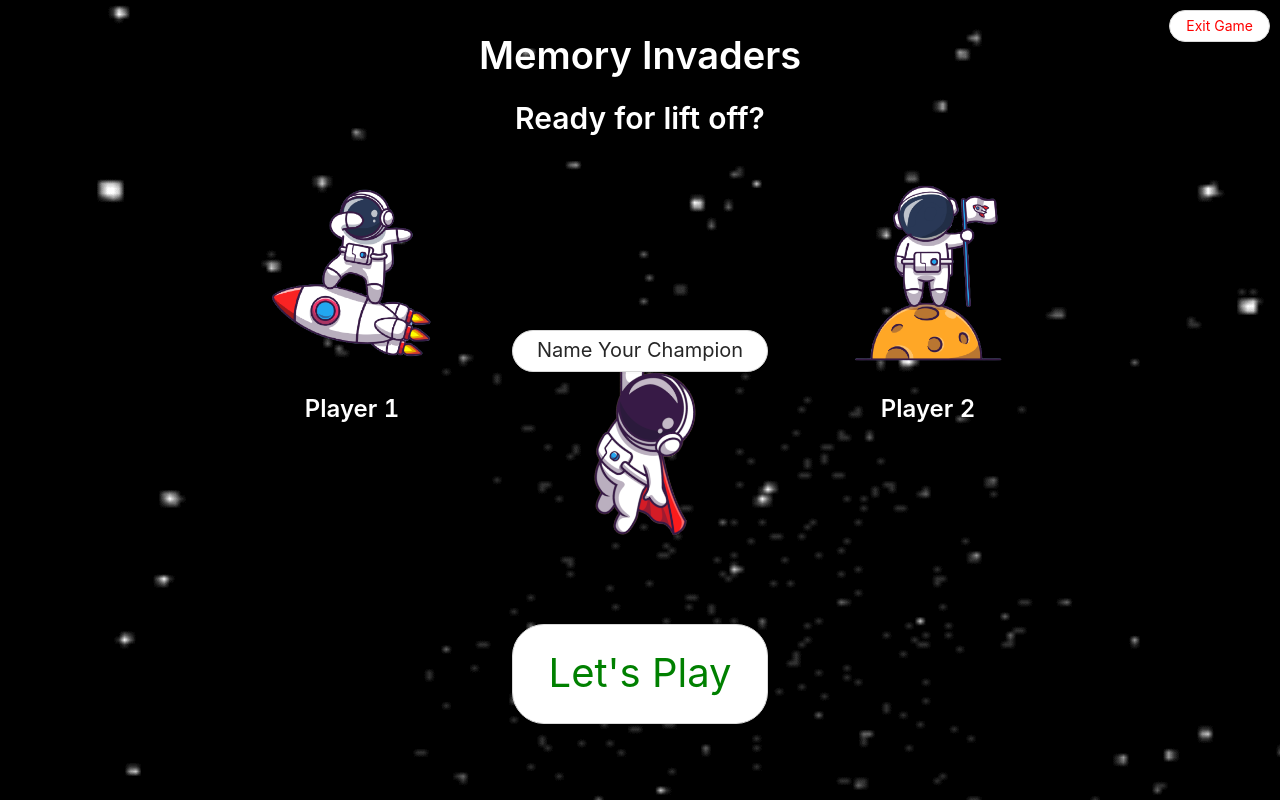
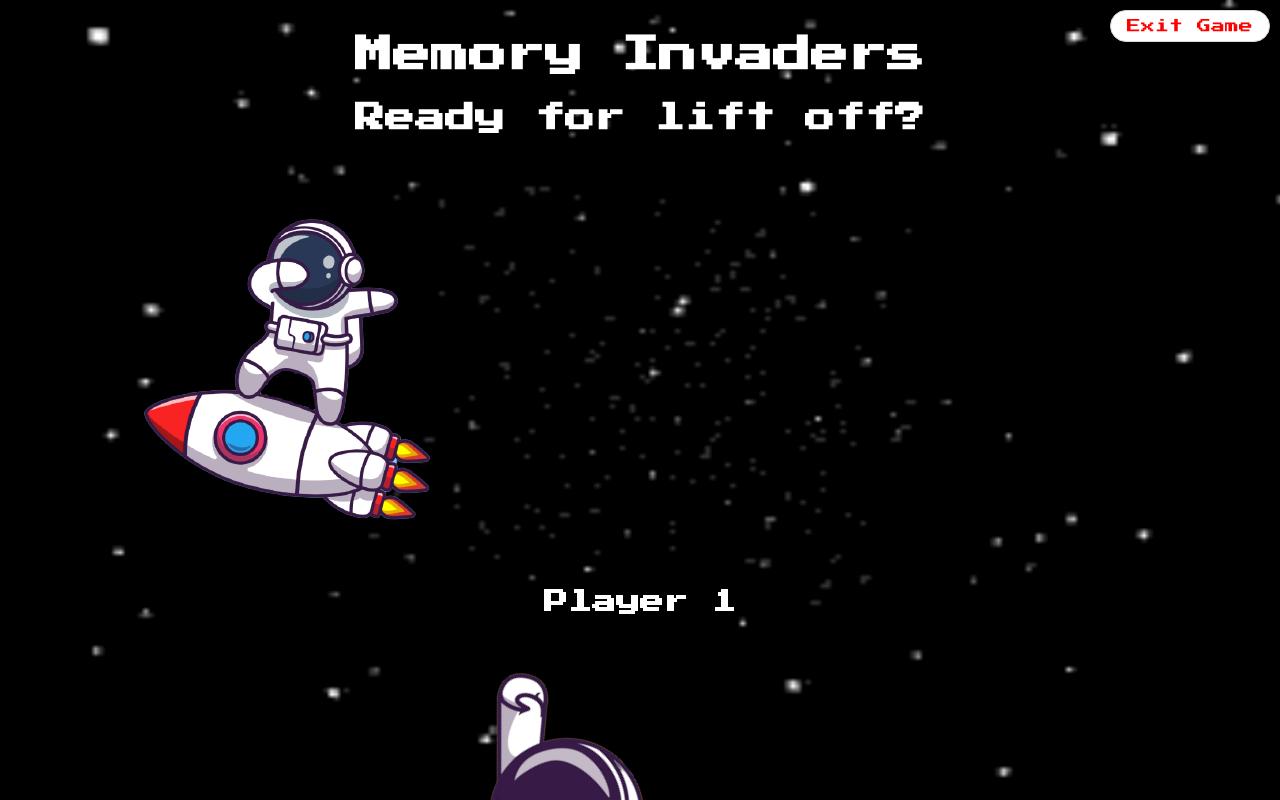
Before and after one commit to Peter-Willmott/SpecnoTechAssessment, a React (Create React App) app: page / in a window 1280 px wide. Shown: the top 800 px of the page. Built offline with nearby package versions, Linux system fonts and the light colour scheme.

Commit message:
(documentation) Add additional comments

```diff
--- a/src/components/GameBoard/Board.js
+++ b/src/components/GameBoard/Board.js
@@ -1,41 +1,40 @@
 import React, { useEffect, useState } from "react";
+import { useLocation, Link, useNavigate } from "react-router-dom";
+
+// Antd imports
 import { Button, Typography } from "antd";
+import { ArrowLeftOutlined } from "@ant-design/icons";
+
+// Images
 import backgroundCard from "../../img/backgroundCard.jpg";
 import backgroundBoard from "../../img/backgroundBoard.png";
 import match from "../../img/match.gif";
 import player1Avatar from "../../img/player1_Avatar.png";
 import player2Avatar from "../../img/player2_Avatar.png";
+
+// Components
 import Card from "../GameBoard/Card";
-import { useLocation, Link, useNavigate } from "react-router-dom";
+import Exit from "../ExitButton";
 
-import { ArrowLeftOutlined } from "@ant-design/icons";
+// Cards
+import cards from "./cardsArray";
 
-import Exit from "../ExitButton";
+// Style
+import "./Board.css";
 
 const { Title } = Typography;
 
+// Style overrides, kept within file ease of image imports
 const styleOverrides = {
   Background: {
     backgroundImage: `url(${backgroundCard})`,
     height: "100vh",
   },
-  GameTitle: {
-    color: "white",
-    textAlign: "center",
-  },
-  Players: {
-    display: "flex",
-  },
-  PlayerOne: {
-    marginLeft: "5%",
-    width: "15%",
-  },
-  PlayerTwo: {
-    marginRight: "5%",
-    width: "15%",
-  },
   CardContainer: {
     backgroundImage: `url(${backgroundBoard})`,
+    backgroundSize: "cover",
+    backgroundRepeat: "no-repeat",
+    backgroundPosition: "center center",
     width: "70%",
     padding: 10,
     borderRadius: 20,
@@ -53,94 +52,7 @@ const styleOverrides = {
     height: "85vh",
     marginTop: -25,
   },
-  CardLayout: {
-    display: "grid",
-    gridTemplateColumns: "1fr 1fr 1fr 1fr 1fr 1fr 1fr 1fr 1fr",
-    gridGap: 4,
-    height: "100%",
-  },
-  Avatars: {
-    marginLeft: "auto",
-    marginRight: "auto",
-    display: "block",
-    width: "100%",
-  },
-  BackArrow: {
-    color: "white",
-    fontSize: 30,
-    marginLeft: 30,
-  },
-  PlayerTurn: {
-    background: "rgb(167, 171, 228)",
-    width: "70%",
-    marginLeft: "15%",
-    height: "15%",
-    borderRadius: 25,
-  },
-  PlayerTurnText: {
-    color: "black",
-    textAlign: "center",
-    paddingTop: 10,
-    fontSize: 22,
-  },
 };
-
-const cards = [
-  { src: "/cards/2_of_clubs.png" },
-  { src: "/cards/2_of_diamonds.png" },
-  { src: "/cards/2_of_hearts.png" },
-  { src: "/cards/2_of_spades.png" },
-  { src: "/cards/3_of_clubs.png" },
-  { src: "/cards/3_of_diamonds.png" },
-  { src: "/cards/3_of_hearts.png" },
-  { src: "/cards/3_of_spades.png" },
-  { src: "/cards/4_of_clubs.png" },
-  { src: "/cards/4_of_diamonds.png" },
-  { src: "/cards/4_of_hearts.png" },
-  { src: "/cards/4_of_spades.png" },
-  { src: "/cards/5_of_clubs.png" },
-  { src: "/cards/5_of_diamonds.png" },
-  { src: "/cards/5_of_hearts.png" },
-  { src: "/cards/5_of_spades.png" },
-  { src: "/cards/6_of_clubs.png" },
-  { src: "/cards/6_of_diamonds.png" },
-  { src: "/cards/6_of_hearts.png" },
-  { src: "/cards/6_of_spades.png" },
-  { src: "/cards/7_of_clubs.png" },
-  { src: "/cards/7_of_diamonds.png" },
-  { src: "/cards/7_of_hearts.png" },
-  { src: "/cards/7_of_spades.png" },
-  { src: "/cards/8_of_clubs.png" },
-  { src: "/cards/8_of_diamonds.png" },
-  { src: "/cards/8_of_hearts.png" },
-  { src: "/cards/8_of_spades.png" },
-  { src: "/cards/9_of_clubs.png" },
-  { src: "/cards/9_of_diamonds.png" },
-  { src: "/cards/9_of_hearts.png" },
-  { src: "/cards/9_of_spades.png" },
-  { src: "/cards/10_of_clubs.png" },
-  { src: "/cards/10_of_diamonds.png" },
-  { src: "/cards/10_of_hearts.png" },
-  { src: "/cards/10_of_spades.png" },
-  { src: "/cards/jack_of_clubs.png" },
-  { src: "/cards/jack_of_diamonds.png" },
-  { src: "/cards/jack_of_hearts.png" },
-  { src: "/cards/jack_of_spades.png" },
-  { src: "/cards/queen_of_clubs.png" },
-  { src: "/cards/queen_of_diamonds.png" },
-  { src: "/cards/queen_of_hearts.png" },
-  { src: "/cards/queen_of_spades.png" },
-  { src: "/cards/king_of_clubs.png" },
-  { src: "/cards/king_of_diamonds.png" },
-  { src: "/cards/king_of_hearts.png" },
-  { src: "/cards/king_of_spades.png" },
-  { src: "/cards/ace_of_clubs.png" },
-  { src: "/cards/ace_of_diamonds.png" },
-  { src: "/cards/ace_of_hearts.png" },
-  { src: "/cards/ace_of_spades.png" },
-  { src: "/cards/joker_red.png" },
-  { src: "/cards/joker_black.png" },
-];
 
 const Board = () => {
   const [playersTurn, setPlayerTurn] = useState(true);
@@ -150,10 +62,13 @@ const Board = () => {
   const [playerOneScore, setPlayerOneScore] = useState(0);
   const [playerTwoScore, setPlayerTwoScore] = useState(0);
   const [rocketShip, setRocketShip] = useState(true);
+  const [time, setTime] = useState(0);
+  const [start, setStart] = useState(false);
 
   const location = useLocation();
   const navigate = useNavigate();
 
+  // Shuffle cards, reset score and clock
   const shuffle = () => {
     const shuffled = [...cards]
       .sort(() => Math.random() - 0.5)
@@ -163,16 +78,21 @@ const Board = () => {
     setCardTwo(null);
     setPlayerOneScore(0);
     setPlayerTwoScore(0);
+    setTime(0);
+    setStart(true);
   };
 
+  // Call shuffle on load
   useEffect(() => {
     shuffle();
   }, []);
 
+  // Assign first and second card
   const selectedCard = (card) => {
     cardOne ? setCardTwo(card) : setCardOne(card);
   };
 
+  // Check if card numbers (value) match
   const checkNumber = (cardOneNumber, cardTwoNumber) => {
     if (cardOneNumber === cardTwoNumber) {
       return true;
@@ -181,6 +101,7 @@ const Board = () => {
     }
   };
 
+  // Check if card colour matches
   const checkColor = (cardOneSuit, cardTwoSuit) => {
     if (cardOneSuit === cardTwoSuit) {
       return true;
@@ -189,6 +110,7 @@ const Board = () => {
     }
   };
 
+  // Navigate to Score on game complete
   useEffect(() => {
     if (shuffledCards.length > 0) {
       if (shuffledCards.some((e) => e.matched === false)) {
@@ -203,25 +125,47 @@ const Board = () => {
         });
       }
     }
+  // eslint-disable-next-line react-hooks/exhaustive-deps
   }, [shuffledCards]);
 
+  // Game Clock
+  useEffect(() => {
+    let interval = null;
+    if (start) {
+      interval = setInterval(() => {
+        setTime((prevTime) => prevTime + 10);
+      }, 10);
+    } else {
+      clearInterval(interval);
+    }
+    return () => clearInterval(interval);
+  }, [start]);
+
+  // Show 'Its a Match' Rocket
   const showRocket = () => {
     setRocketShip(false);
     setTimeout(() => setRocketShip(true), 1600);
   };
 
+  // Match cards
   useEffect(() => {
     if (cardOne && cardTwo) {
+      // Split card src (e.g. "/cards/2_of_clubs.png")
       const cardOneValues = cardOne.src.split("_");
       const cardTwoValues = cardTwo.src.split("_");
       let cardOneNumber = null;
       let cardTwoNumber = null;
       let cardOneSuit = null;
       let cardTwoSuit = null;
+      // (e.g. "/cards/2")
       cardOneNumber = cardOneValues[0];
       cardTwoNumber = cardTwoValues[0];
+      // Identify if card One is a Jocker or not based of split length (_).
+        //  Length of "/cards/2_of_clubs.png" = 3
+        //  Length of "/cards/joker_black.png" = 2
       if (cardOneValues.length > 2) {
         cardOneSuit = cardOneValues[2];
+        // Match suit to colour
         if (cardOneSuit === "clubs.png" || cardOneSuit === "spades.png") {
           cardOneSuit = "black";
         } else {
@@ -245,6 +189,7 @@ const Board = () => {
       const number = checkNumber(cardOneNumber, cardTwoNumber);
       const suit = checkColor(cardOneSuit, cardTwoSuit);
 
+      // If cards match, update 'matched' value to 'true' for both cards
       if (number && suit) {
         setShuffledCards((cardsOnBoard) => {
           return cardsOnBoard.map((card) => {
@@ -258,14 +203,18 @@ const Board = () => {
             }
           });
         });
+        // Show rocket animation
         setTimeout(showRocket());
+        // Reset card selection
         setCardOne(null);
         setCardTwo(null);
+        // Add score
         if (playersTurn) {
-          setPlayerOneScore(playerOneScore + 10);
+          setPlayerOneScore((prevCount) => prevCount + 10);
         } else {
-          setPlayerTwoScore(playerTwoScore + 10);
+          setPlayerTwoScore((prevCount) => prevCount + 10);
         }
+      // If no match, reset card selection and next players turn
       } else {
         setTimeout(() => {
           setCardOne(null);
@@ -285,26 +234,22 @@ const Board = () => {
           to="/"
           state={{ playerOne: "playerOneName", playerTwo: "playerTwoName" }}
         >
-          <ArrowLeftOutlined style={styleOverrides.BackArrow} />
+          <ArrowLeftOutlined className="backArrow" />
         </Link>
       </div>
 
-      <div style={styleOverrides.Players}>
-        <div style={styleOverrides.PlayerOne}>
-          <img
-            style={styleOverrides.Avatars}
-            src={player1Avatar}
-            alt="Player_1"
-          />
-          <Title style={styleOverrides.GameTitle} level={3}>
+      <div className="players">
+        <div className="playerOne">
+          <img className="avatars" src={player1Avatar} alt="Player_1" />
+          <Title className="gameTitle" level={3}>
             {location.state.playerOne}
           </Title>
-          <Title style={styleOverrides.GameTitle} level={4}>
+          <Title className="gameTitle" level={4}>
             Score: {playerOneScore}
           </Title>
           {playersTurn && (
-            <div style={styleOverrides.PlayerTurn}>
-              <Title style={styleOverrides.PlayerTurnText} level={4}>
+            <div className="playerTurn">
+              <Title className="playerTurnText" level={4}>
                 It's your turn
               </Title>
             </div>
@@ -312,8 +257,9 @@ const Board = () => {
         </div>
         {rocketShip && (
           <div style={styleOverrides.CardContainer}>
-            <div style={styleOverrides.CardLayout}>
+            <div className="cardLayout">
               {shuffledCards.map((indCard) => (
+                // Component to handle individual cards
                 <Card
                   key={indCard.id}
                   indCard={indCard}
@@ -327,27 +273,25 @@ const Board = () => {
         )}
         {!rocketShip && <div style={styleOverrides.CardContainerMatch}></div>}
 
-        <div style={styleOverrides.PlayerTwo}>
-          <img
-            style={styleOverrides.Avatars}
-            src={player2Avatar}
-            alt="Player_2"
-          />
-          <Title style={styleOverrides.GameTitle} level={3}>
+        <div className="playerTwo">
+          <img className="avatars" src={player2Avatar} alt="Player_2" />
+          <Title className="gameTitle" level={3}>
             {location.state.playerTwo}
           </Title>
-          <Title style={styleOverrides.GameTitle} level={4}>
+          <Title className="gameTitle" level={4}>
             Score: {playerTwoScore}
           </Title>
           {!playersTurn && (
-            <div style={styleOverrides.PlayerTurn}>
-              <Title style={styleOverrides.PlayerTurnText} level={4}>
+            <div className="playerTurn">
+              <Title className="playerTurnText" level={4}>
                 It's your turn
               </Title>
             </div>
           )}
         </div>
       </div>
+      <div className="row">
+        <div className="column">
           <Link
             to="/score"
             state={{
@@ -357,9 +301,20 @@ const Board = () => {
               playerTwoScore: playerTwoScore,
             }}
           >
-        <Button>End Game</Button>
+            <Button className="bottomButtons">End Game</Button>
           </Link>
-      <Button onClick={shuffle}>Play Again</Button>
+        </div>
+        <div className="column">
+          {/* Game timer */}
+          {("0" + Math.floor((time / 60000) % 60)).slice(-2)}:
+          {("0" + Math.floor((time / 1000) % 60)).slice(-2)}
+        </div>
+        <div className="column">
+          <Button className="bottomButtons" onClick={shuffle}>
+            Play Again
+          </Button>
+        </div>
+      </div>
     </div>
   );
 };
--- a/src/components/LandingPage/LandingPage.js
+++ b/src/components/LandingPage/LandingPage.js
@@ -1,11 +1,20 @@
 import React, { useState } from "react";
+import { Link } from "react-router-dom";
+
+// Antd imports
 import { Button, Typography, Modal, Form, Input } from "antd";
+
+// Images
 import background from "../../img/background.gif";
 import player1Avatar from "../../img/player1_Avatar.png";
 import player2Avatar from "../../img/player2_Avatar.png";
 import flying from "../../img/flyingRotated.png";
+
+// Components
 import Exit from "../ExitButton";
-import { Link } from "react-router-dom";
+
+// Style
+import "./LandingPage.css";
 
 const { Title } = Typography;
 
@@ -13,61 +22,8 @@ const styleOverrides = {
   Background: {
     backgroundImage: `url(${background})`,
     height: "100vh",
-  },
-  GameTitle: {
-    color: "white",
-    textAlign: "center",
-  },
-  GameReady: {
-    color: "white",
-    textAlign: "center",
-  },
-  Players: {
-    display: "flex",
-  },
-  PlayerOne: {
-    marginLeft: "15%",
-    width: "25%",
-  },
-  PlayerTwo: {
-    marginRight: "15%",
-    width: "25%",
-  },
-  Avatars: {
-    marginLeft: "auto",
-    marginRight: "auto",
-    display: "block",
-    width: "100%",
-  },
-  FlyingMan: {
-    marginLeft: "auto",
-    marginRight: "auto",
-    display: "block",
-    width: "100%",
-    paddingTop: "48%"
-  },
-  ChampionContainer: {
-    width: "20%",
-  },
-  ChampionButton: {
-    width: "100%",
-    top: "42%",
-    height: "10%",
-    fontSize: 20,
-  },
-  AvatarsModal: {
-    display: "inline",
-    width: "50%",
-    marginLeft: "25%",
-  },
-  Play: {
-    width: "20%",
-    marginLeft: "40%",
-    marginRight: "40%",
-    marginTop: 50,
-    color: "green",
-    height: 100,
-    fontSize: 40,
+    backgroundSize: "cover",
+    backgroundPosition: "center center",
   },
 };
 
@@ -78,6 +34,7 @@ const LandingPage = () => {
 
   const [form] = Form.useForm();
 
+  // Show player naming modal
   const championSelect = () => {
     setIsModalVisible(true);
   };
@@ -86,6 +43,7 @@ const LandingPage = () => {
     setIsModalVisible(false);
   };
 
+  // Set players names
   const onFinish = (values) => {
     setPlayerOneName(values.player1);
     setPlayerTwoName(values.player2);
@@ -96,39 +54,31 @@ const LandingPage = () => {
     <div style={styleOverrides.Background}>
       <Exit />
       <div>
-        <Title style={styleOverrides.GameTitle} level={1}>
+        <Title className="gameTitle" level={1}>
           Memory Invaders
         </Title>
       </div>
       <div>
-        <Title style={styleOverrides.GameReady} level={2}>
+        <Title className="gameTitle" level={2}>
           Ready for lift off?
         </Title>
       </div>
-      <div style={styleOverrides.Players}>
-        <div style={styleOverrides.PlayerOne}>
-          <img
-            style={styleOverrides.Avatars}
-            src={player1Avatar}
-            alt="Player_1"
-          />
-          <Title style={styleOverrides.GameTitle} level={3}>
+      <div className="playersContainer">
+        <div className="playerOneContainer">
+          <img className="playerPicture" src={player1Avatar} alt="Player_1" />
+          <Title className="gameTitle" level={3}>
             {playerOneName}
           </Title>
         </div>
-        <div style={styleOverrides.ChampionContainer}>
+        <div className="championContainer">
           <Button
-            style={styleOverrides.ChampionButton}
+            className="championButton"
             onClick={championSelect}
             shape="round"
           >
             Name Your Champion
           </Button>
-          <img
-            style={styleOverrides.FlyingMan}
-            src={flying}
-            alt="flying"
-          />
+          <img className="flyingMan" src={flying} alt="flying" />
           <Modal
             title="Choose Wisely"
             visible={isModalVisible}
@@ -140,11 +90,7 @@ const LandingPage = () => {
             ]}
           >
             <Form form={form} name="championForm" onFinish={onFinish}>
-              <img
-                style={styleOverrides.AvatarsModal}
-                src={player1Avatar}
-                alt="Player_1"
-              />
+              <img className="avatarsModal" src={player1Avatar} alt="Player_1" />
               <Form.Item
                 name="player1"
                 label="Player 1"
@@ -158,7 +104,7 @@ const LandingPage = () => {
                 <Input placeholder="Player One" />
               </Form.Item>
               <img
-                style={styleOverrides.AvatarsModal}
+                className="avatarsModal"
                 src={player2Avatar}
                 alt="Player_2"
               />
@@ -182,20 +128,19 @@ const LandingPage = () => {
             </Form>
           </Modal>
         </div>
-        <div style={styleOverrides.PlayerTwo}>
-          <img
-            style={styleOverrides.Avatars}
-            src={player2Avatar}
-            alt="Player_2"
-          />
-          <Title style={styleOverrides.GameTitle} level={3}>
+        <div className="playerTwoContainer">
+          <img className="playerPicture" src={player2Avatar} alt="Player_2" />
+          <Title className="gameTitle" level={3}>
             {playerTwoName}
           </Title>
         </div>
       </div>
-      <Link to="/play" state={{playerOne: playerOneName, playerTwo: playerTwoName }}>
-        <Button shape="round" style={styleOverrides.Play}>
-          Let's Play
+      <Link
+        to="/play"
+        state={{ playerOne: playerOneName, playerTwo: playerTwoName }}
+      >
+        <Button shape="round" className="play">
+          LET'S PLAY
         </Button>
       </Link>
     </div>
--- a/src/components/Score/Score.js
+++ b/src/components/Score/Score.js
@@ -1,15 +1,22 @@
 import React, { useEffect, useState } from "react";
+import { useLocation, Link } from "react-router-dom";
+
+// Antd imports
 import { Button, Typography } from "antd";
+import { ArrowLeftOutlined } from "@ant-design/icons";
+
+// Images
 import backgroundCard from "../../img/backgroundCard.jpg";
 import player1Avatar from "../../img/player1_Avatar.png";
 import player2Avatar from "../../img/player2_Avatar.png";
 import Winner from "../../img/winner.png";
 import Trophy from "../../img/trophy.png";
-import { useLocation, Link } from "react-router-dom";
 
-import { ArrowLeftOutlined } from "@ant-design/icons";
+// Components
+import Exit from "../ExitButton";
 
-import Exit from "../ExitButton";
+// Style
+import "./Score.css";
 
 const { Title } = Typography;
 
@@ -17,75 +24,7 @@ const styleOverrides = {
   Background: {
     backgroundImage: `url(${backgroundCard})`,
     height: "100vh",
-  },
-  GameTitle: {
-    color: "white",
-    textAlign: "center",
-  },
-  Winner: {
-    marginLeft: "40%",
-    width: "20%",
-  },
-  KingAvatars: {
-    marginLeft: "auto",
-    marginRight: "auto",
-    display: "block",
-    width: "100%",
-  },
-  Avatars: {
-    marginLeft: "auto",
-    marginRight: "auto",
-    display: "inline",
-    width: "70%",
-  },
-  Trophy: {
-    marginLeft: "auto",
-    marginRight: "auto",
-    display: "inline",
-    width: "40%",
-  },
-  BackArrow: {
-    color: "white",
-    fontSize: 30,
-    marginLeft: 30,
-  },
-  ScoreText: {
-    color: "Black",
-  },
-  TileContainer: {
-    position: "relative",
-    margin: 5,
-    width: "100%",
-    fontSize: 0,
-  },
-  Tile: {
-    fontSize: 20,
-    width: "20%",
-    minHeight: 22,
-    display: "inline-block",
-  },
-  Play: {
-    width: "10%",
-    marginLeft: "45%",
-    marginRight: "45%",
-    marginTop: 50,
-    color: "green",
-    height: 50,
-    fontSize: 20,
-  },
-  row: {
-    display: "flex",
-    marginLeft: "30%",
-    width: "40%",
-    background: "white",
-    marginBottom: 10,
-    textAlign: "center",
-    alignItems: "center",
-  },
-  column: {
-    flex: "20%",
-    padding: 10,
-  },
+  }
 };
 
 const Score = () => {
@@ -93,6 +32,7 @@ const Score = () => {
   const [draw, setDraw] = useState(false);
   const location = useLocation();
 
+  // Create a sorted array of the player based on score
   useEffect(() => {
     if (location.state.playerTwoScore === location.state.playerOneScore) {
       setDraw(true);
@@ -110,86 +50,89 @@ const Score = () => {
       },
     ];
     setScoreBoard(scoreCard.sort((a, b) => (a.score < b.score ? 1 : -1)));
-  }, []);
+  }, [location.state.playerOne, location.state.playerOneScore, location.state.playerTwo, location.state.playerTwoScore]);
 
   return (
     <div style={styleOverrides.Background}>
       <Exit />
       <div>
         <Link to="/">
-          <ArrowLeftOutlined style={styleOverrides.BackArrow} />
+          <ArrowLeftOutlined
+            className="backArrow"
+            style={styleOverrides.BackArrow}
+          />
         </Link>
       </div>
       {scoreBoard.length > 0 && (
         <div>
           <div>
-            <Title style={styleOverrides.GameTitle} level={1}>
+            <Title className="gameTitle" level={1}>
               Well Done!
             </Title>
-            <Title style={styleOverrides.GameTitle} level={1}>
+            <Title className="gameTitle" level={1}>
               {draw ? "It's a DRAW!" : scoreBoard[0].name}
             </Title>
-            <div style={styleOverrides.Winner}>
-              <img
-                style={styleOverrides.KingAvatars}
-                src={Winner}
-                alt="WINNER!"
-              />
+            <div className="winner">
+              <img className="kingAvatars" src={Winner} alt="WINNER!" />
             </div>
           </div>
 
-          <div style={styleOverrides.row}>
-            <div style={styleOverrides.column}>
+          <div className="row">
+            <div className="column">
               <img
-                style={styleOverrides.Avatars}
+                className="avatars"
                 src={scoreBoard[0].avatar}
                 alt="Player"
               />
             </div>
-            <div style={styleOverrides.column}>
-              <Title style={styleOverrides.ScoreText} level={3}>
+            <div className="column">
+              <Title className="scoreText" level={3}>
                 {draw ? "Draw" : "1st"}
               </Title>
             </div>
-            <div style={styleOverrides.column}>
-              <Title style={styleOverrides.ScoreText} level={4}>
+            <div className="column">
+              <Title className="scoreText" level={4}>
                 {scoreBoard[0].name}
               </Title>
             </div>
-            <div style={styleOverrides.column}>
-              <Title style={styleOverrides.ScoreText} level={4}>
+            <div className="column">
+              <Title className="scoreText" level={4}>
                 Score: {scoreBoard[0].score}
               </Title>
             </div>
-            <div style={styleOverrides.column}>
-              <img style={styleOverrides.Trophy} src={Trophy} alt="WINNER!" />
+            <div className="column">
+              <img className="trophy" src={Trophy} alt="WINNER!" />
             </div>
           </div>
-          <div style={styleOverrides.row}>
-            <div style={styleOverrides.column}>
+          <div className="row">
+            <div className="column">
               <img
-                style={styleOverrides.Avatars}
+                className="avatars"
                 src={scoreBoard[1].avatar}
                 alt="Player"
               />
             </div>
-            <div style={styleOverrides.column}>
-              <Title style={styleOverrides.ScoreText} level={3}>
+            <div className="column">
+              <Title className="scoreText" level={3}>
                 {draw ? "Draw" : "2nd"}
               </Title>
             </div>
-            <div style={styleOverrides.column}>
-              <Title style={styleOverrides.ScoreText} level={4}>
+            <div className="column">
+              <Title className="scoreText" level={4}>
                 {scoreBoard[1].name}
               </Title>
             </div>
-            <div style={styleOverrides.column}>
-              <Title style={styleOverrides.ScoreText} level={4}>
+            <div className="column">
+              <Title className="scoreText" level={4}>
                 Score: {scoreBoard[1].score}
               </Title>
             </div>
-            <div style={styleOverrides.column}>
-              {draw ? <img style={styleOverrides.Trophy} src={Trophy} alt="WINNER!" /> : ""}
+            <div className="column">
+              {draw ? (
+                <img className="trophy" src={Trophy} alt="WINNER!" />
+              ) : (
+                ""
+              )}
             </div>
           </div>
         </div>
@@ -202,7 +145,7 @@ const Score = () => {
           playerTwo: location.state.playerTwo,
         }}
       >
-        <Button shape="round" style={styleOverrides.Play}>
+        <Button shape="round" className="playAgainButton">
           PLAY AGAIN
         </Button>
       </Link>
```
Also changed, not shown: src/components/GameBoard/Card.js (+8 -0 lines). Lines whose indentation alone changed are shown as unchanged.
